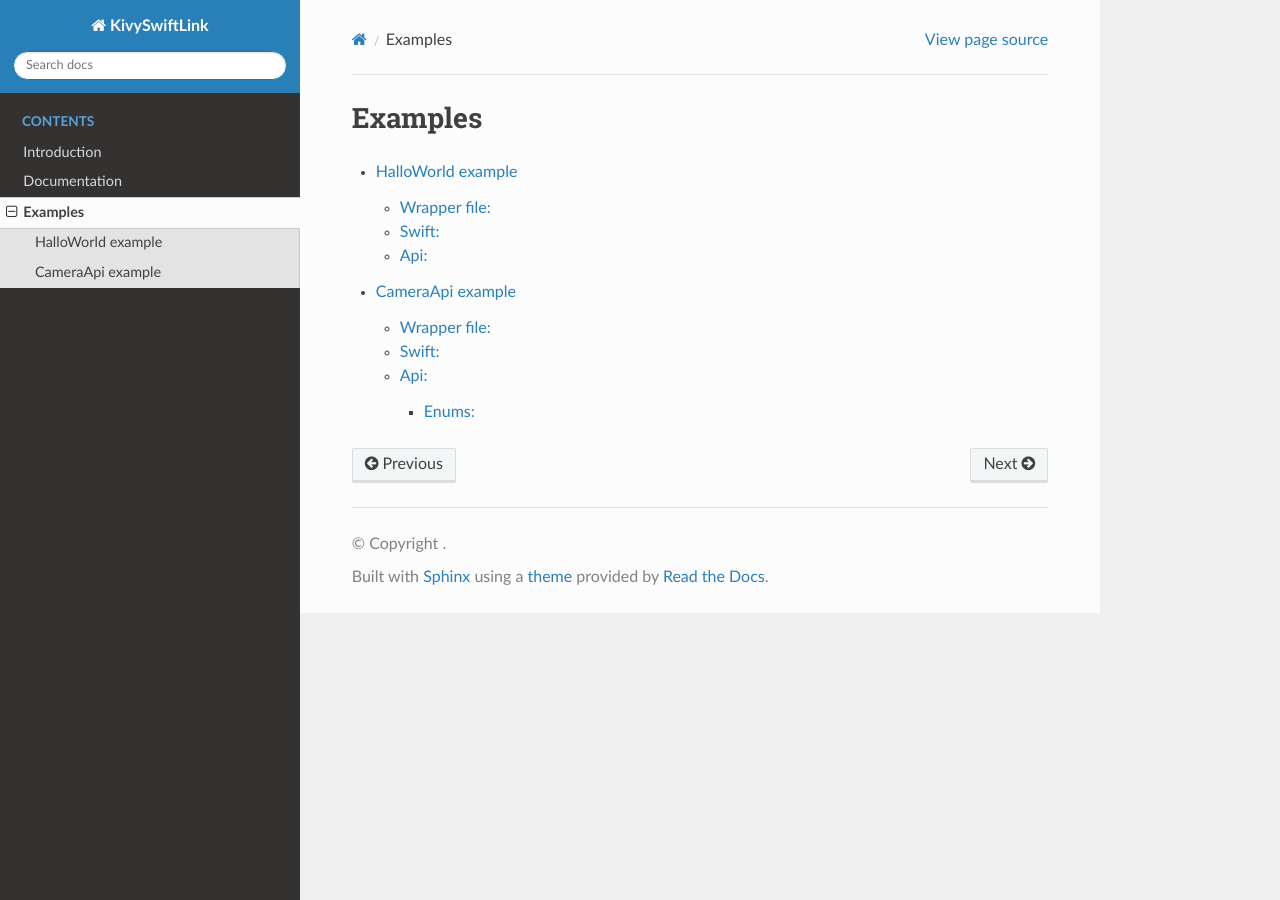
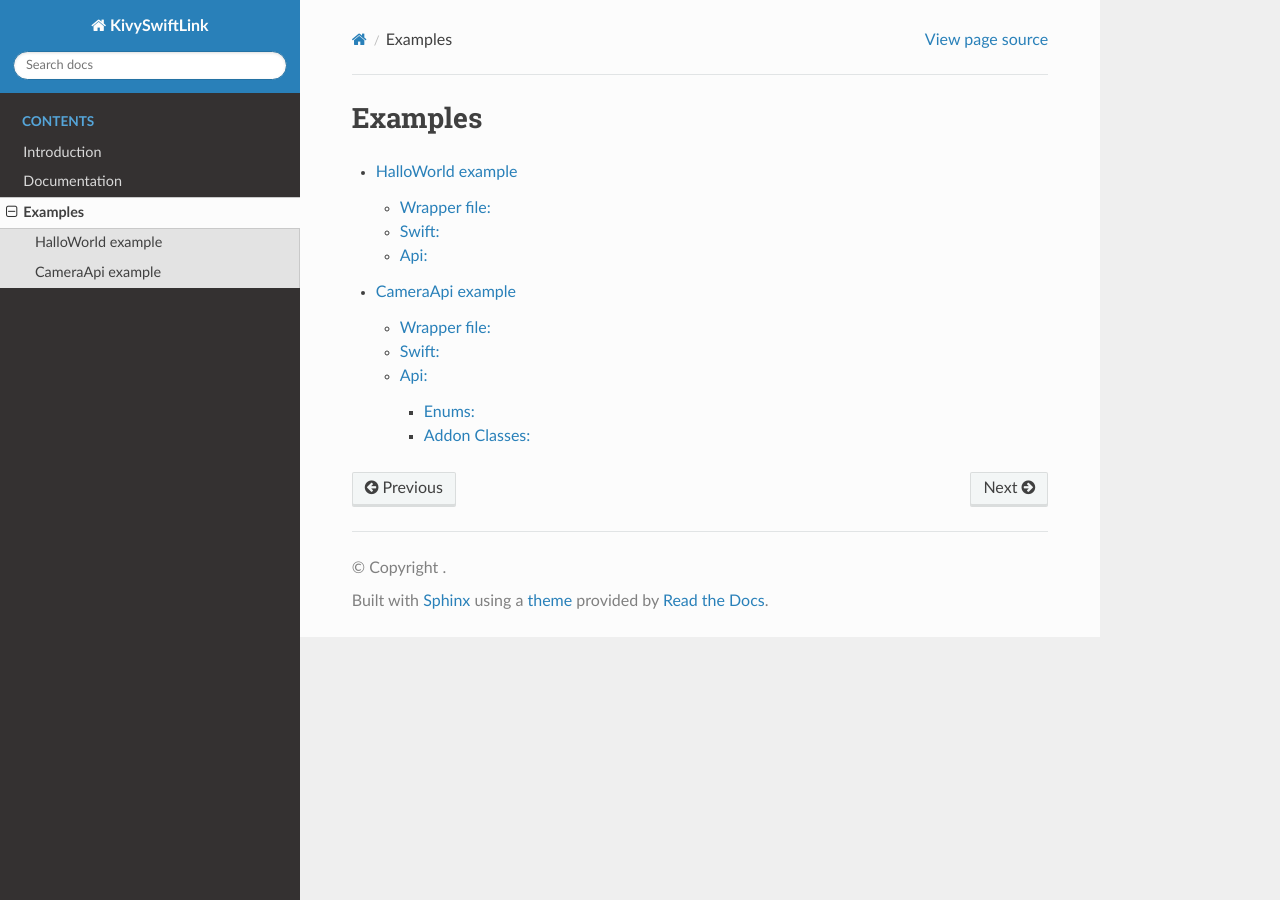
Before and after one commit to psychowasp/KivySwiftLink-Wiki, a Sphinx documentation site: the page built from docs/source/modules.rst, in a window 1280 px wide. Built offline with Sphinx 7.4.7 and the Read the Docs theme 2.0.0, drawn with Linux system fonts in a browser that asks for light colours.

Commit message:
Update CameraApi.rst

```diff
--- a/docs/source/examples/CameraApi.rst
+++ b/docs/source/examples/CameraApi.rst
@@ -636,3 +636,9 @@ Enums:
 
 .. autoclass:: camera_api.CameraConfigMode
     :members:
+
+
+Addon Classes:
+""""""""""""""
+.. autoclass:: camera_api.CameraView
+    :members:
```
